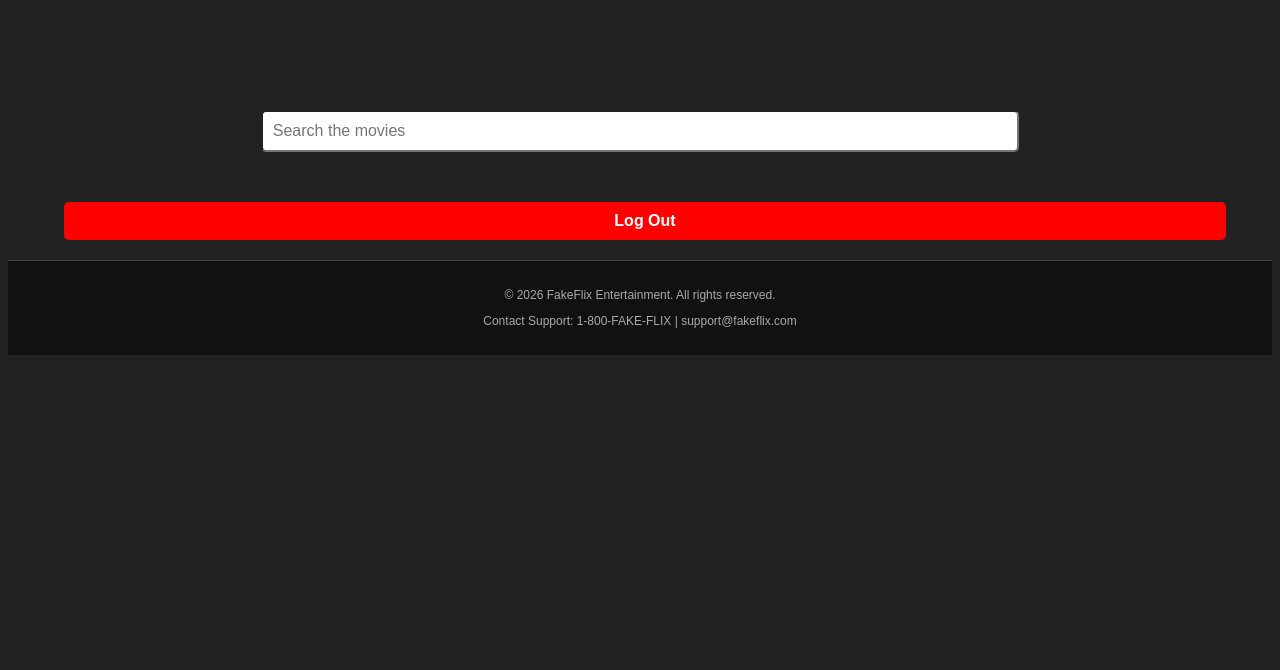
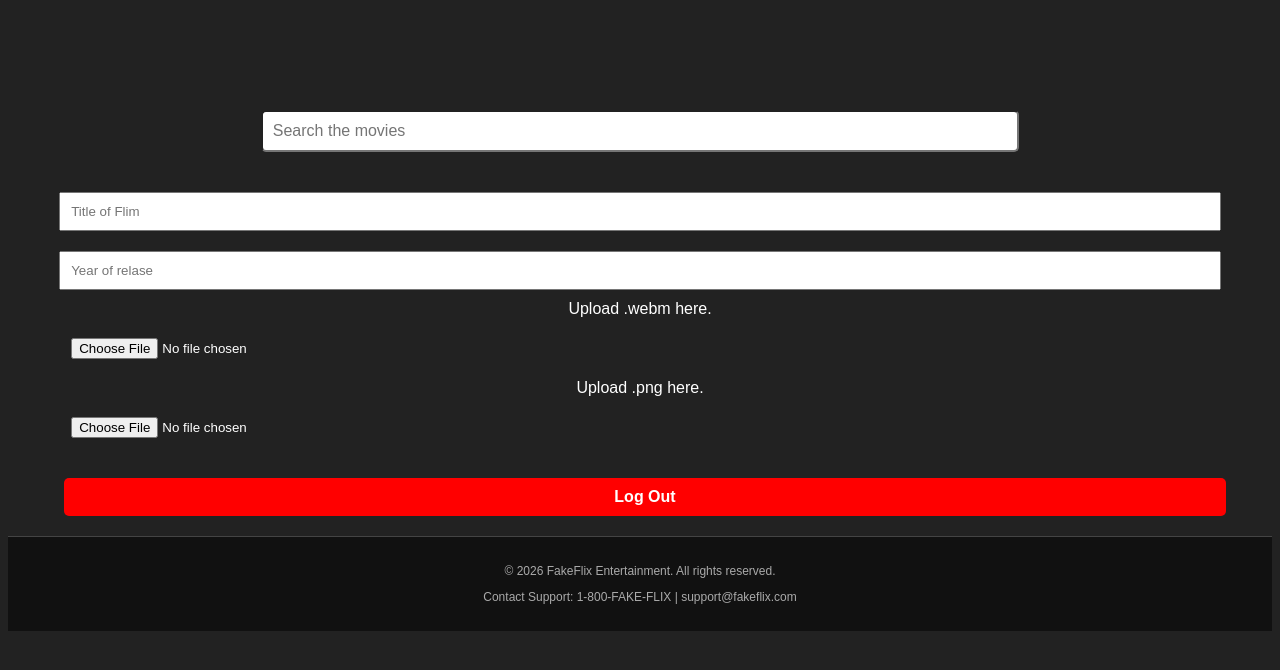
Before and after one commit to Bryce-W-Frazier/cs-F372-project, a website: page src/content-portal.html in a window 1280 px wide. Drawn offline with Linux system fonts and the light colour scheme; no server answers.

Commit message:
feat: form to add movie

```diff
--- a/src/content-portal.html
+++ b/src/content-portal.html
@@ -12,6 +12,19 @@
 
     <table id="thumbnail_table" name="thumbnail_table">
     </table>
+
+    <form action="/addContent" method="post" id="addContent" name="addContent">
+	<input type="text" name="title" id="title" placeholder="Title of Flim">
+	<input type="number" name="year" id="year" placeholder="Year of relase">
+
+	<br>
+	<label for="video">Upload .webm here.</label>
+	<input type="file" name="video" id="video">
+
+	<br>
+	<label for="thumbnail">Upload .png here.</label>
+	<input type="file" name="thumbnail" id="thumbnail">
+    </form>
 
     <div style="text-align: center; margin: 20px;">
 	<a href="index.html" ><button id="logoutBtn" style="background-color: red;
```
